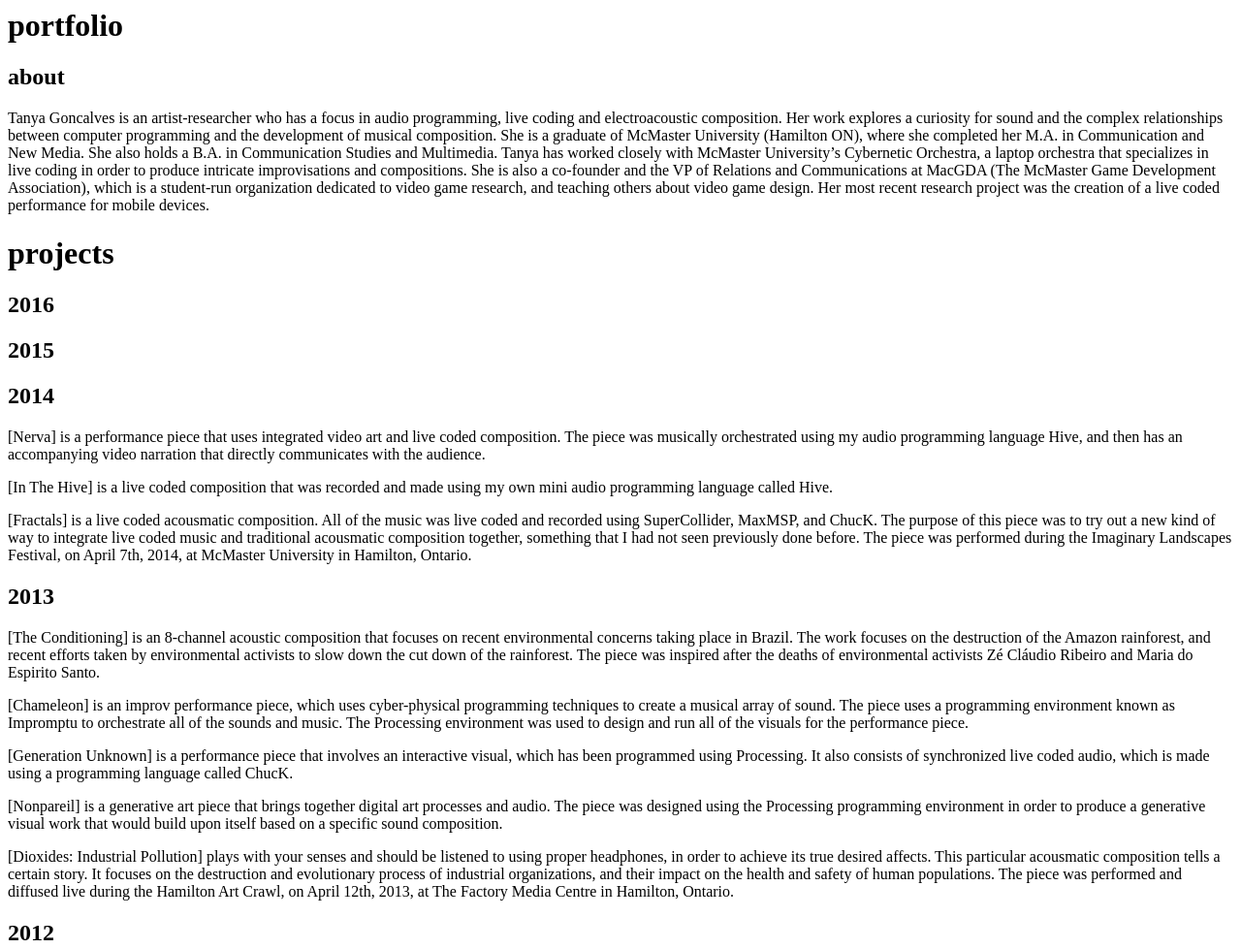
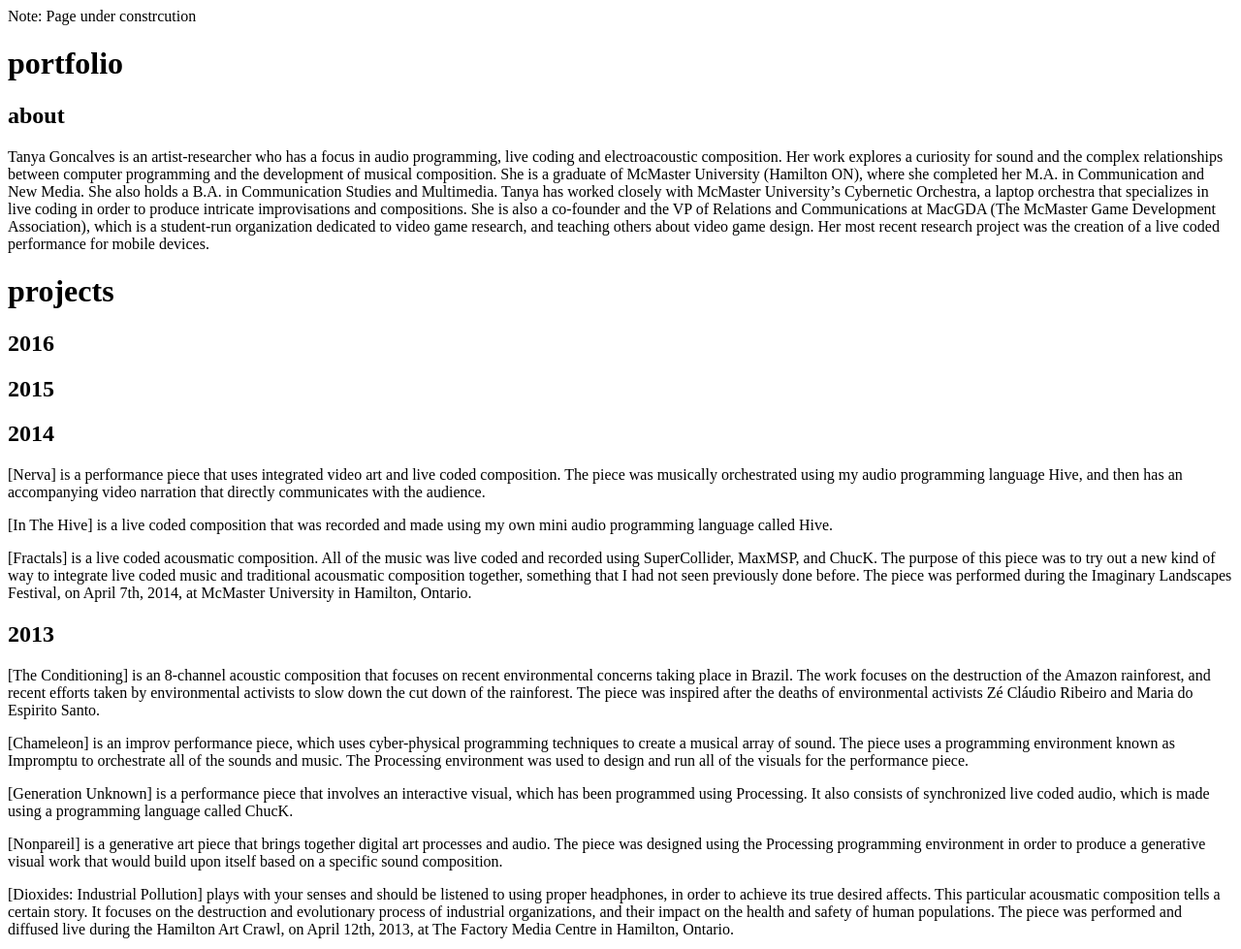
Before and after one commit to tanyamgoncalves/portfolio, a plain HTML site: page index.html in a window 1280 px wide. Shown: the top 979 px of the page at 97% size. Drawn offline with Linux system fonts and the light colour scheme.

Commit message:
Update index.html

```diff
--- a/index.html
+++ b/index.html
@@ -1,3 +1,4 @@
+<p>Note: Page under constrcution</p>
 <h1>portfolio</h1>
 <h2>about</h2>
   <p>Tanya Goncalves is an artist-researcher who has a focus in audio programming, live coding and electroacoustic composition.
```
